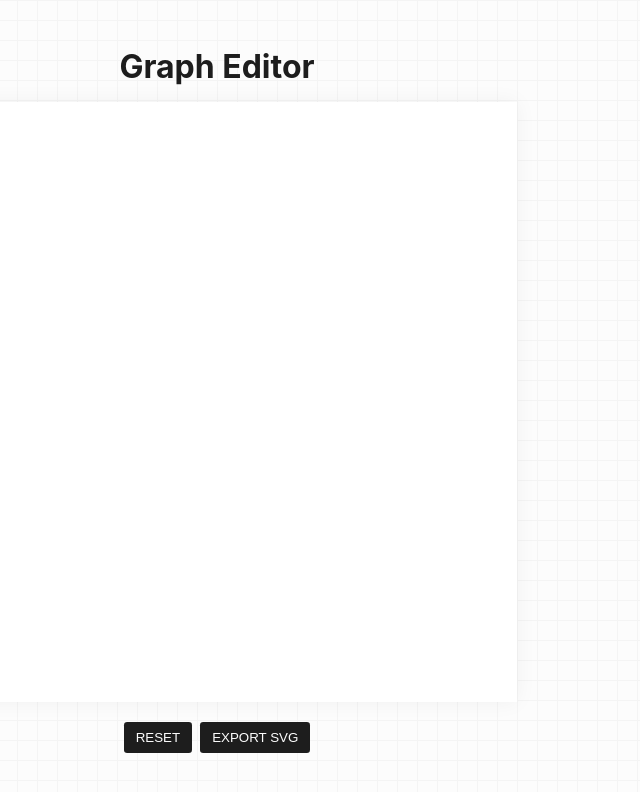
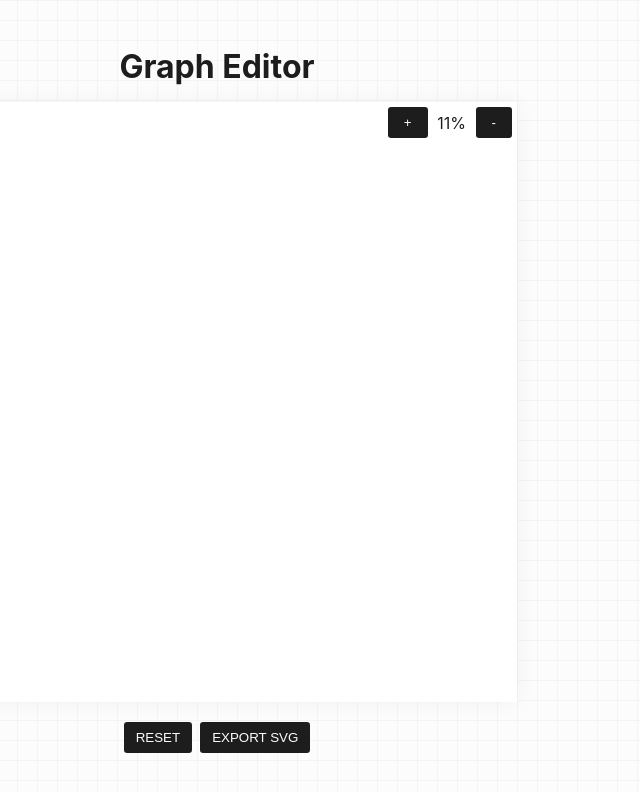
Before and after one commit to rafapignataro/graph-editor, a plain HTML site: page index.html in a window 1280 px wide. Both pictures are taken after a click on the button "RESET". Shown: the whole page, without its empty margins (423-1063 px from the left). Drawn offline with Linux system fonts and the light colour scheme.

Commit message:
feat: added zoom ui

```diff
--- a/index.html
+++ b/index.html
@@ -52,6 +52,28 @@
       background: #303030;
     }
 
+    #container {
+      position: relative;
+    }
+
+    #zoom-container {
+      position: absolute;
+      top: 5px;
+      right: 5px;
+
+      display: flex;
+      align-items: center;
+    }
+
+    #zoom-container button {
+      padding: .5rem 1rem;
+    }
+
+    #zoom-value {
+      width: 48px;
+      text-align: center;
+    }
+
     #actions {
       display: flex;
       justify-content: center;
@@ -65,6 +87,11 @@
 <body>
   <h1>Graph Editor</h1>
   <div id="container">
+    <div id="zoom-container">
+      <button id="increase-zoom">+</button>
+      <span id="zoom-value"></span>
+      <button id="decrease-zoom">-</button>
+    </div>
   </div>
   <div id="actions">
     <button id="reset-graph">RESET</button>
--- a/index.js
+++ b/index.js
@@ -188,6 +188,8 @@ class GraphEditor {
     this.viewport.reset();
 
     this.graph.draw(this.ctx, this.viewport);
+
+    document.getElementById('zoom-value').innerHTML = `${((this.viewport.zoom - 0.5) / (5 - 0.5) * 100).toFixed(0)}%`;
   }
 
   #registerEvents() {
@@ -201,6 +203,20 @@ class GraphEditor {
 
     document.getElementById('reset-graph')?.addEventListener('click', _ => {
       this.graph.reset();
+
+      this.render();
+    });
+
+    document.getElementById('increase-zoom')?.addEventListener('click', _ => {
+      this.viewport.zoom += 0.1;
+      this.viewport.zoom = Math.max(0.5, Math.min(5, this.viewport.zoom));
+
+      this.render();
+    });
+
+    document.getElementById('decrease-zoom')?.addEventListener('click', _ => {
+      this.viewport.zoom -= 0.1;
+      this.viewport.zoom = Math.max(0.5, Math.min(5, this.viewport.zoom));
 
       this.render();
     });
@@ -565,7 +581,7 @@ function handleScroll(event) {
   const direction = Math.sign(event.deltaY);
 
   graphEditor.viewport.zoom += direction * 0.1;
-  graphEditor.viewport.zoom = Math.max(1, Math.min(10, graphEditor.viewport.zoom));
+  graphEditor.viewport.zoom = Math.max(0.5, Math.min(5, graphEditor.viewport.zoom));
 
   // // Ajustar o offset com base na posição do mouse
   // graphEditor.offset.x -= (mouseX - graphEditor.offset.x) * (1 - currentZoom / graphEditor.zoom);
```
